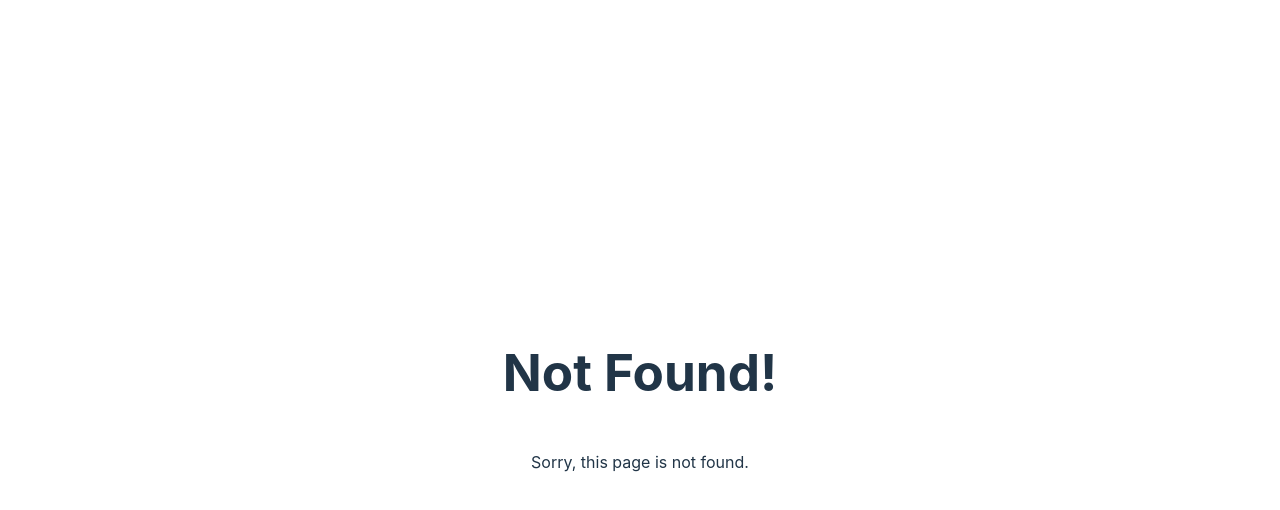
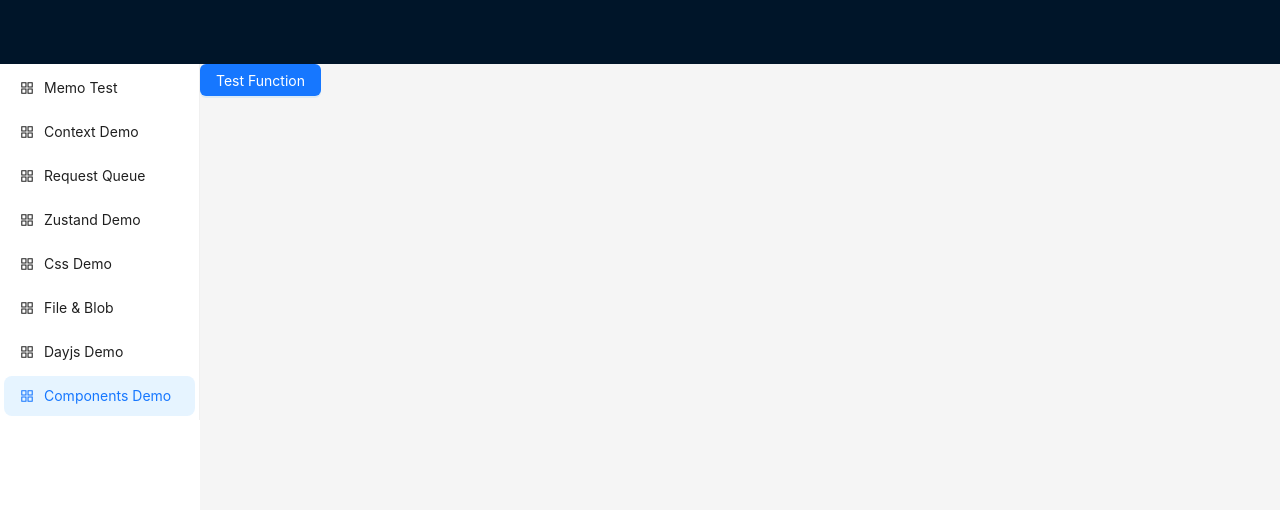
Before and after one commit to dongbanban/bambam, a React (Vite) app: page /componentsDemo in a window 1280 px wide. Before the commit this address had no page. Shown: the top 510 px of the page. Built offline with nearby package versions, Linux system fonts and the light colour scheme.

Commit message:
same commit

```diff
--- a/src/components/CustomTextArea.jsx
+++ b/src/components/CustomTextArea.jsx
@@ -18,7 +18,7 @@ import './style.less'
 const isValidEmail = (value) => {
     return !!value && value.length > 0 && value.length <= 128
         && /^([a-zA-Z0-9]+[\_\|\.\-]+)*[a-zA-Z0-9]+@([a-zA-Z0-9]+[\_\|\.\-]+)*[a-zA-Z0-9]+\.[a-zA-Z]{2,3}$/
-            .test(trim(value));
+            .test(value?.trim());
 }
 
 const CustomTextArea = () => {
@@ -33,29 +33,6 @@ const CustomTextArea = () => {
 
     const btnDisabled = useMemo(() => valid.length === 0 || inValid.length > 0, [valid, inValid])
 
-    const handleOpen = useCallback(() => {
-        setOpen(true);
-    }, []);
-
-    const handleClose = useCallback(() => {
-        if (step === 1) {
-            memorized.current = null
-            setOpen(false);
-        } else {
-            setStep(1);
-            setTimeout(() => batchAddTags(addRef.current), 0)
-        }
-    }, [memorized.current, batchAddTags, addRef.current, step]);
-
-    const handleOk = useCallback(() => {
-        if (step === 1) {
-            memorized.current = addRef.current.innerText
-            setStep(2)
-        } else {
-            console.log(valid)
-        }
-    }, [step, addRef.current, memorized.current, valid]);
-
     // 展示光标
     const showInlast = useCallback((textArea) => {
         if (window.getSelection && textArea.innerText.trim() !== '') {
@@ -65,6 +42,21 @@ const CustomTextArea = () => {
             sel.collapseToEnd();//光标移至最后
         }
     }, [])
+
+    // 实时更新并获取合法/非法email
+    const convertToEmails = useCallback(textArea => {
+        const content = memorized.current || textArea.innerText || ''
+        const emailList = [...new Set([...content?.replaceAll('\n', ' ')?.replaceAll(/\,/g, ' ')?.replaceAll(/\，/g, ' ')?.trim()?.split(/\s+/)])]
+        const tempValid = [],
+            tempInValid = []
+        emailList.forEach(item => {
+            const email = item?.trim();
+            email && (isValidEmail(email) ? tempValid : tempInValid).push(email)
+        })
+        setValid(tempValid)
+        setInValid(tempInValid)
+        return [tempValid, tempInValid]
+    }, [memorized.current])
 
     // 删除tag
     const deleteTag = useCallback(child => {
@@ -110,21 +102,6 @@ const CustomTextArea = () => {
         parent.appendChild(span)
     }, [deleteTag])
 
-    // 实时更新并获取合法/非法email
-    const convertToEmails = useCallback(textArea => {
-        const content = memorized.current || textArea.innerText || ''
-        const emailList = [...new Set([...content?.replaceAll('\n', ' ')?.replaceAll(/\,/g, ' ')?.replaceAll(/\，/g, ' ')?.trim()?.split(/\s+/)])]
-        const tempValid = [],
-            tempInValid = []
-        emailList.forEach(item => {
-            const email = item?.trim();
-            email && (isValidEmail(email) ? tempValid : tempInValid).push(email)
-        })
-        setValid(tempValid)
-        setInValid(tempInValid)
-        return [tempValid, tempInValid]
-    }, [memorized.current])
-
     // 批量添加标
     const batchAddTags = useCallback((textArea, code) => {
         const [tempValid, tempInValid] = convertToEmails(textArea)
@@ -145,6 +122,30 @@ const CustomTextArea = () => {
         }
         code && showInlast(addRef.current)
     }, [convertToEmails, addTag, showInlast])
+
+    const handleOpen = useCallback(() => {
+        setOpen(true);
+    }, []);
+
+    const handleClose = useCallback(() => {
+        if (step === 1) {
+            memorized.current = null
+            setOpen(false);
+            addRef.current.innerText = null
+        } else {
+            setStep(1);
+            setTimeout(() => batchAddTags(addRef.current), 0)
+        }
+    }, [memorized.current, batchAddTags, addRef.current, step]);
+
+    const handleOk = useCallback(() => {
+        if (step === 1) {
+            memorized.current = addRef.current.innerText
+            setStep(2)
+        } else {
+            console.log(valid)
+        }
+    }, [step, addRef.current, memorized.current, valid]);
 
     useEffect(() => {
         if (addRef.current) {
--- a/src/config/config.menu.jsx
+++ b/src/config/config.menu.jsx
@@ -1,5 +1,5 @@
 /*
- * @FilePath: /Users/i104/vite3/src/config/config.menu.jsx
+ * @FilePath: /Users/i104/bambam/src/config/config.menu.jsx
  * @author: dongyang(yang.dong@derbysoft.net)
  */
 import React from 'react'
@@ -62,6 +62,11 @@ const menu = [
         iconEl: <AppstoreOutlined />,
         route: '/dayjsDemo'
     },
+    {
+        title: 'Components Demo',
+        iconEl: <AppstoreOutlined />,
+        route: '/componentsDemo'
+    },
 ];
 
 export { recursionMenu, menu }
--- a/src/routes/config.jsx
+++ b/src/routes/config.jsx
@@ -47,6 +47,11 @@ const routeConfig = [
                 element: ac(lazy(() => import('views/dayjsDemo'))),
                 errorElement: <ErrorRoute />
             },
+            {
+                path: "/componentsDemo",
+                element: ac(lazy(() => import('views/componentsDemo'))),
+                errorElement: <ErrorRoute />
+            },
         ]
     },
 ]
--- /dev/null
+++ b/src/views/componentsDemo.jsx
@@ -0,0 +1,17 @@
+/*
+ * @FilePath: /Users/i104/bambam/src/views/componentsDemo.jsx
+ * @author: dongyang(yang.dong@derbysoft.net)
+ */
+
+import React from 'react'
+import { Space } from 'antd'
+import CustomTextArea from 'components/CustomTextArea'
+const ComponentsDemo = () => {
+    return (
+        <Space>
+            <CustomTextArea />
+        </Space>
+    )
+}
+
+export default ComponentsDemo
```
